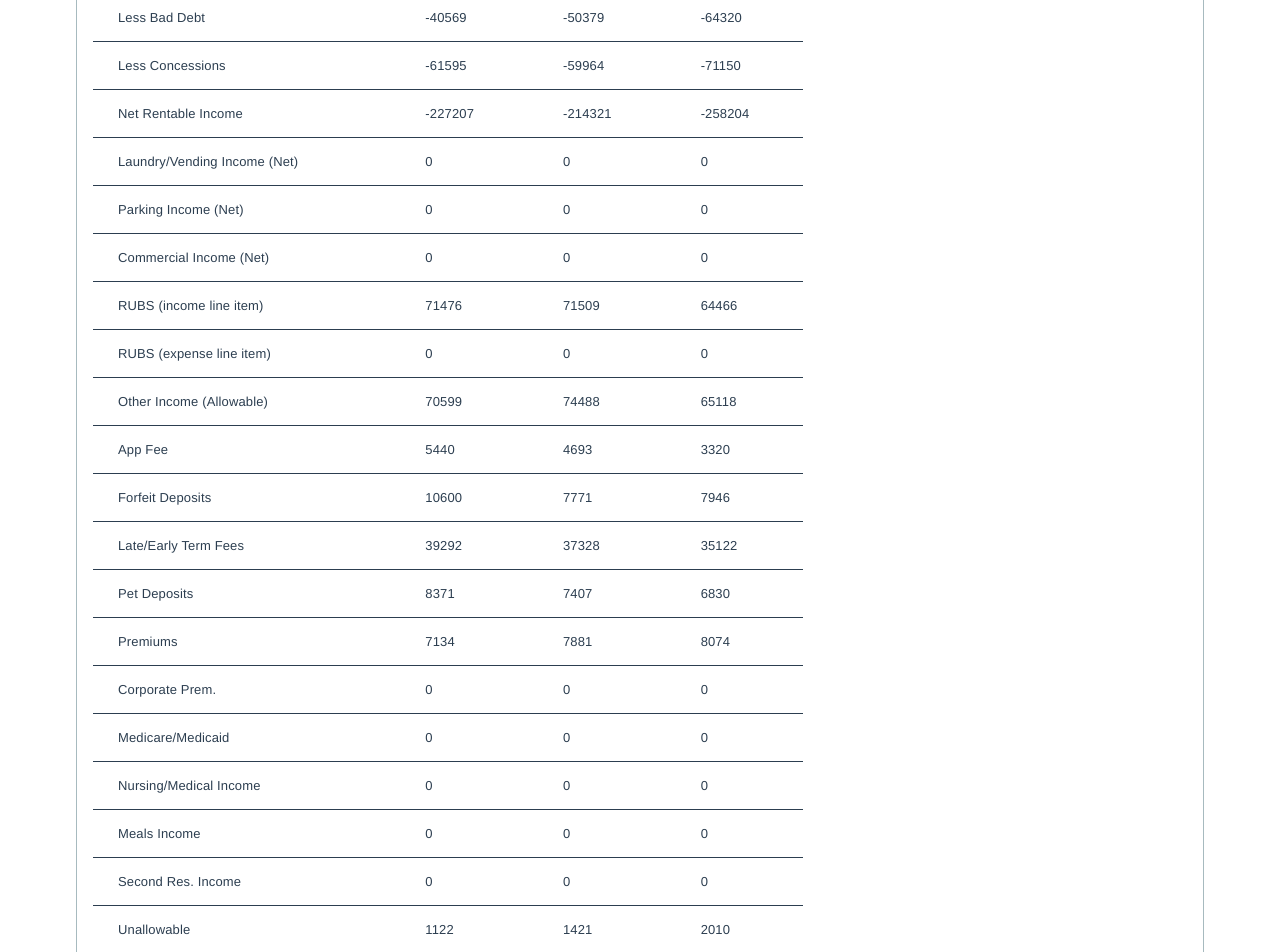
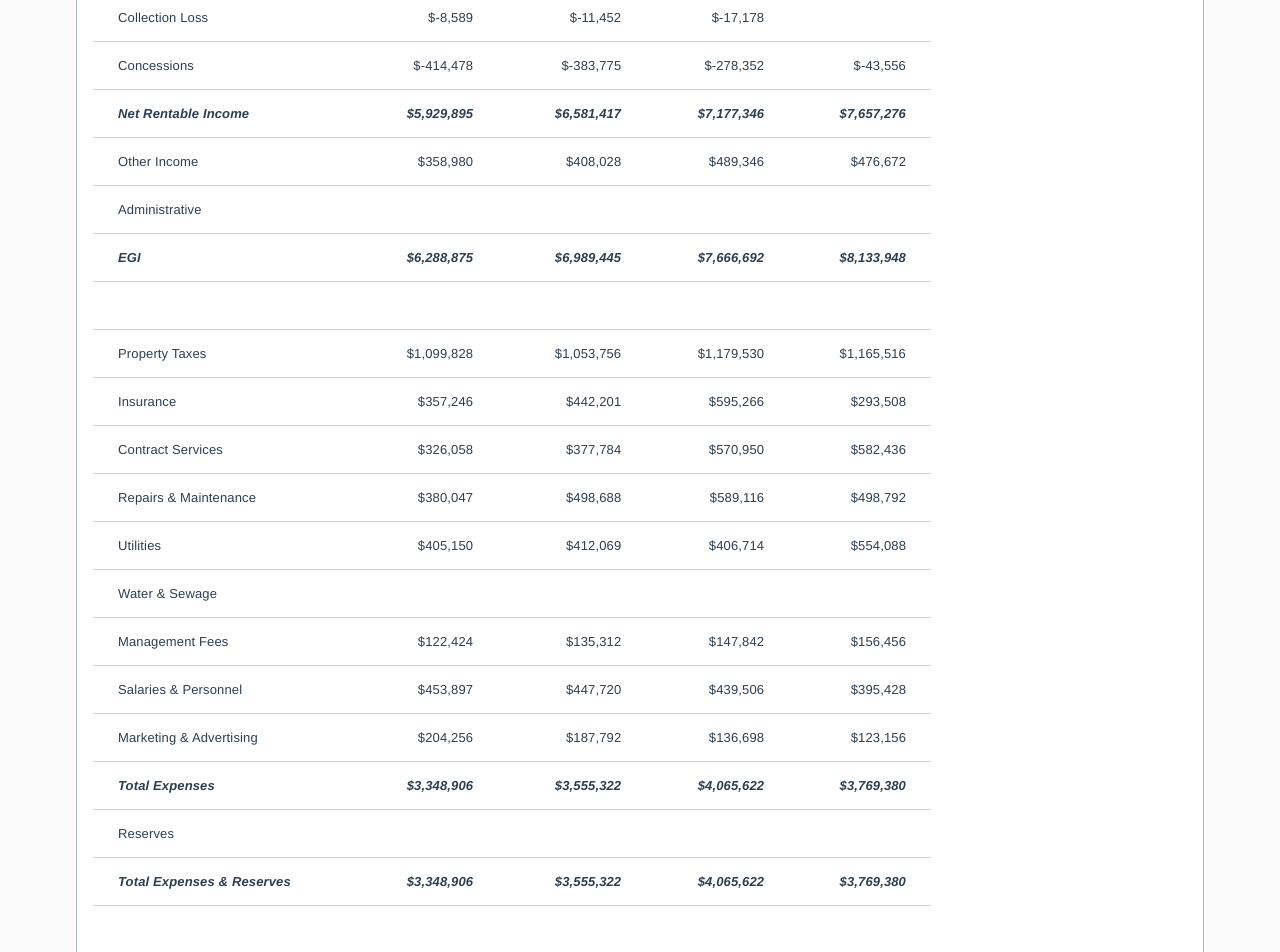
Before and after one commit to holy-schmitt/schmitt-enodo-ui, a Vue app: page / in a window 1280 px wide. Shown: the part 1360-2312 px from the top of the page. Built offline with nearby package versions, Linux system fonts and the light colour scheme.

Commit message:
Updated HistoricalOperatingExpenses

```diff
--- a/src/App.vue
+++ b/src/App.vue
@@ -60,122 +60,123 @@ export default class App extends Vue {
     avm: 7403292
   }
 
-  private opexHeaders = ['T12', 'T9', 'T6']
+  private opexHeaders = ['T12', 'T9', 'T6', 'T3']
   private opexItems = [
     {
-      name: 'Gross Potential Rent (GPR)',
-      values: [-27887, -30447, -32964],
-      isTotal: false
+      name: 'Gross Potential Revenue',
+      values: [8267438, 8256651, 8254872, 8293104],
+      isTotal: false,
     },
     {
-      name: 'Less Vacancy Loss',
-      values: [-97156, -73531, -89770],
-      isTotal: false
+      name: 'Vacancy Loss',
+      values: [-1914476, -1280007, -781996, -592272],
+      isTotal: false,
     },
     {
-      name: 'Less Bad Debt',
-      values: [-40569, -50379, -64320],
-      isTotal: false
+      name: 'Collection Loss',
+      values: [-8589, -11452, -17178, 0],
+      isTotal: false,
     },
     {
-      name: 'Less Concessions',
-      values: [-61595, -59964, -71150],
-      isTotal: false
+      name: 'Concessions',
+      values: [-414478, -383775, -278352, -43556],
+      isTotal: false,
     },
     {
       name: 'Net Rentable Income',
-      values: [-227207, -214321, -258204],
-      isTotal: true
+      values: [5929895, 6581417, 7177346, 7657276],
+      isTotal: true,
     },
     {
-      name: 'Laundry/Vending Income (Net)',
-      values: [0, 0, 0],
-      isTotal: false
+      name: 'Other Income',
+      values: [358980, 408028, 489346, 476672],
+      isTotal: false,
     },
     {
-      name: 'Parking Income (Net)',
-      values: [0, 0, 0],
-      isTotal: false
-    },
-    {
-      name: 'Commercial Income (Net)',
-      values: [0, 0, 0],
-      isTotal: false
-    },
-    {
-      name: 'RUBS (income line item)',
-      values: [71476, 71509, 64466],
-      isTotal: false
-    },
-    {
-      name: 'RUBS (expense line item)',
-      values: [0, 0, 0],
-      isTotal: false
-    },
-    {
-      name: 'Other Income (Allowable)',
-      values: [70599, 74488, 65118],
-      isTotal: false
-    },
-    {
-      name: 'App Fee',
-      values: [5440, 4693, 3320],
-      isTotal: false
-    },
-    {
-      name: 'Forfeit Deposits',
-      values: [10600, 7771, 7946],
-      isTotal: false
-    },
-    {
-      name: 'Late/Early Term Fees',
-      values: [39292, 37328, 35122],
-      isTotal: false
-    },
-    {
-      name: 'Pet Deposits',
-      values: [8371, 7407, 6830],
-      isTotal: false
-    },
-    {
-      name: 'Premiums',
-      values: [7134, 7881, 8074],
-      isTotal: false
-    },
-    {
-      name: 'Corporate Prem.',
-      values: [0, 0, 0],
-      isTotal: false
-    },
-    {
-      name: 'Medicare/Medicaid',
-      values: [0, 0, 0],
-      isTotal: false
-    },
-    {
-      name: 'Nursing/Medical Income',
-      values: [0, 0, 0],
-      isTotal: false
-    },
-    {
-      name: 'Meals Income',
-      values: [0, 0, 0],
-      isTotal: false
-    },
-    {
-      name: 'Second Res. Income',
-      values: [0, 0, 0],
-      isTotal: false
-    },
-    {
-      name: 'Unallowable',
-      values: [1122, 1421, 2010],
-      isTotal: false
+      name: 'Administrative',
+      values: [0, 0, 0, 0],
+      isTotal: false,
     },
     {
       name: 'EGI',
-      values: [-13173,  -1823,  -65318],
-      isTotal: true
+      values: [6288875, 6989445, 7666692, 8133948],
+      isTotal: true,
+      notItalic: true,
+    },
+    {
+      name: '',
+      values: [null, null, null, null],
+      isTotal: false,
+    },
+    {
+      name: 'Property Taxes',
+      values: [1099828, 1053756, 1179530, 1165516],
+      isTotal: false,
+    },
+    {
+      name: 'Insurance',
+      values: [357246, 442201, 595266, 293508],
+      isTotal: false,
+    },
+    {
+      name: 'Contract Services',
+      values: [326058, 377784, 570950, 582436],
+      isTotal: false,
+    },
+    {
+      name: 'Repairs & Maintenance',
+      values: [380047, 498688, 589116, 498792],
+      isTotal: false,
+    },
+    {
+      name: 'Utilities',
+      values: [405150, 412069, 406714, 554088],
+      isTotal: false,
+    },
+    {
+      name: 'Water & Sewage',
+      values: [0, 0, 0, 0],
+      isTotal: false,
+    },
+    {
+      name: 'Management Fees',
+      values: [122424, 135312, 147842, 156456],
+      isTotal: false,
+    },
+    {
+      name: 'Salaries & Personnel',
+      values: [453897, 447720, 439506, 395428],
+      isTotal: false,
+    },
+    {
+      name: 'Marketing & Advertising',
+      values: [204256, 187792, 136698, 123156],
+      isTotal: false,
+    },
+    {
+      name: 'Total Expenses',
+      values: [3348906, 3555322, 4065622, 3769380],
+      isTotal: true,
+    },
+    {
+      name: 'Reserves',
+      values: [0, 0, 0, 0],
+      isTotal: false,
+    },
+    {
+      name: 'Total Expenses & Reserves',
+      values: [3348906, 3555322, 4065622, 3769380],
+      isTotal: true,
+    },
+    {
+      name: '',
+      values: [null, null, null, null],
+      isTotal: false,
+    },
+    {
+      name: 'Net Cash Flow',
+      values: [2939969, 3434123, 3601070, 4364568],
+      isTotal: true,
     }
   ]
 }
@@ -192,5 +193,6 @@ export default class App extends Vue {
   padding-top: 4vh;
   padding-left: 5vw;
   padding-right: 5vw;
+  background-color: #FBFBFB;
 }
 </style>
--- a/src/components/GPRCard.vue
+++ b/src/components/GPRCard.vue
@@ -206,6 +206,7 @@ export default class NavBar extends Vue {
   .card-border {
     border:1px solid #A7BABF;
     box-shadow: none;
+    background-color: #FFFFFF;
   }
   .header {
     font-size: .9rem;
--- a/src/components/HistoricalOperatingExpenses.vue
+++ b/src/components/HistoricalOperatingExpenses.vue
@@ -6,24 +6,35 @@
         <md-divider class="divider"></md-divider>
         <md-table class="table-offset">
           <md-table-row>
-            <md-table-head></md-table-head>
-            <md-table-head v-for="header in headers" :key="header">{{header}}</md-table-head>
+            <md-table-head class="table-row-border text"></md-table-head>
+            <md-table-head class="table-row-border text" v-for="header in headers" :key="header">{{header}}</md-table-head>
           </md-table-row>
           <md-table-row v-for="(row, i) in items" :key="i">
-            <md-table-cell>{{row.name}}</md-table-cell>
-            <md-table-cell v-for="(value, x) in row.values" :key="x">{{value}}</md-table-cell>
+              <md-table-cell :class="row.isTotal ? 'bold-italics' : 'table-row-border'">{{row.name}}</md-table-cell>
+              <md-table-cell :class="row.isTotal ? 'bold-italics text' : 'table-row-border text'" v-for="(value, x) in row.values" :key="x">{{formatDollar(value)}}</md-table-cell>
           </md-table-row>
         </md-table>
       </md-card-content>
     </md-card>
-
   </div>
 </template>
 
 <script lang="ts">
 import { Component, Prop, Vue } from 'vue-property-decorator'
 
-@Component
+@Component({
+  methods: {
+      formatDollar(data) {
+        if (data) {
+          return '$' + data.toString().replace(/\B(?=(\d{3})+(?!\d))/g, ',');
+        } else {
+          if (data === '0') {
+            return '$0';
+          } else { return ''; }
+        }
+      }
+    }
+})
 export default class NavBar extends Vue {
     @Prop()
     private headers!: string[]
@@ -42,6 +53,8 @@ export default class NavBar extends Vue {
   .card-border {
     border:1px solid #A7BABF;
     box-shadow: none;
+    background-color: #FFFFFF;
+    margin-bottom: 40px;
   }
   .header {
     font-size: .9rem;
@@ -55,6 +68,17 @@ export default class NavBar extends Vue {
     border:0.5px solid #A7BABF;
   }
   .table-offset {
-    padding-right: 30vw;
+    padding-right: 20vw;
+  }
+  .table-row-border {
+    border-bottom: 0.5px solid #C9D3D6;
+  }
+  .bold-italics {
+    font-weight: bold;
+    font-style: italic;
+    border-bottom: 0.5px solid #C9D3D6;
+  }
+  .text {
+    text-align: right;
   }
 </style>
--- a/src/components/OperatingExpensesCard.vue
+++ b/src/components/OperatingExpensesCard.vue
@@ -58,6 +58,7 @@ export default class NavBar extends Vue {
   .card-border {
     border:1px solid #A7BABF;
     box-shadow: none;
+    background-color: #FFFFFF;
   }
   .header {
     font-size: .9rem;
--- a/src/components/PropertySummary.vue
+++ b/src/components/PropertySummary.vue
@@ -79,5 +79,6 @@ export default class NavBar extends Vue {
   .card-border {
     border:1px solid #A7BABF;
     box-shadow: none;
+    background-color: #FFFFFF;
   }
 </style>
```
